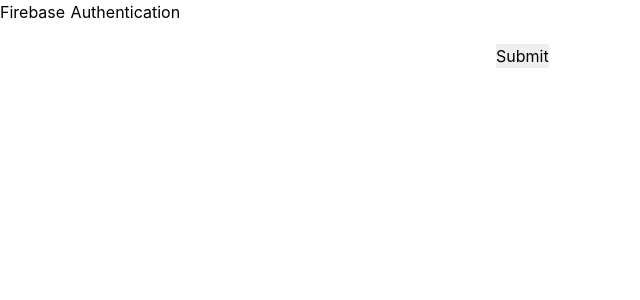
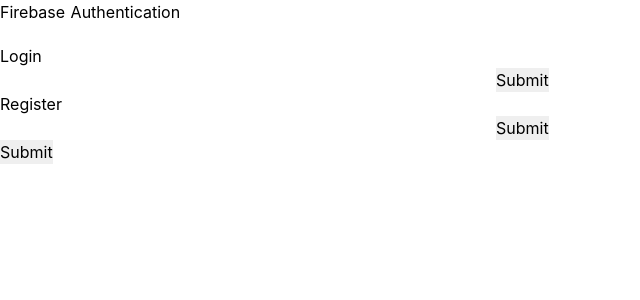
Before and after one commit to sdil/graphql-chat, a Nuxt app in the folder frontend/: page /login in a window 1280 px wide. Shown: the top 300 px of the page, without its empty margins (0-640 px from the left). Built offline with nearby package versions, Linux system fonts and the light colour scheme.

Commit message:
Integrate with google login & fix the env variable load

```diff
--- a/frontend/nuxt.config.js
+++ b/frontend/nuxt.config.js
@@ -1,19 +1,5 @@
 
 export default {
-
-  env: {
-    baseUrl: process.env.BASE_URL || 'http://localhost:3000',
-    apiKey: process.env.API_KEY,
-    authDomain: process.env.AUTH_DOMAIN,
-    databaseURL: process.env.DATABASE_URL,
-    projectId: process.env.PROJECT_ID,
-    storageBucket: process.env.STORAGE_BUCKET,
-    messagingSenderId: process.env.MESSENGER_SENDER_ID,
-    appId: process.env.APP_ID,
-    measurementId: process.env.MEASUREMENT_ID,
-    httpEndpoint: process.env.HTTP_ENDPOINT || 'http://localhost:8080/v1/graphql',
-    wsEndpoint: process.env.WS_ENDPOINT || 'ws://localhost:8080/v1/graphql',
-  },
   /*
   ** Nuxt target
   ** See https://nuxtjs.org/api/configuration-target
@@ -71,14 +57,14 @@
     // This config is generated by Firebase
     // Create a new app in Firebase and they'll give these configs
     config: {
-      apiKey: process.env.apiKey,
-      authDomain: process.env.authDomain,
-      databaseURL: process.env.databaseURL,
-      projectId: process.env.projectId,
-      storageBucket: process.env.storageBucket,
-      messagingSenderId: process.env.messagingSenderId,
-      appId: process.env.appId,
-      measurementId: process.env.measurementId,
+      apiKey: process.env.API_KEY,
+      authDomain: process.env.AUTH_DOMAIN,
+      databaseURL: process.env.DATABASE_URL,
+      projectId: process.env.PROJECT_ID,
+      storageBucket: process.env.STORAGE_BUCKET,
+      messagingSenderId: process.env.MESSENGER_SENDER_ID,
+      appId: process.env.APP_ID,
+      measurementId: process.env.MEASUREMENT_ID,
     },
     services: {
       auth: true
@@ -87,8 +73,8 @@
   apollo: {
     clientConfigs: {
       default: {
-        httpEndpoint: process.env.httpEndpoint,
-        wsEndpoint: process.env.wsEndpoint
+        httpEndpoint: process.env.HTTP_ENDPOINT,
+        wsEndpoint: process.env.WS_ENDPOINT
       },
     }
   },
--- a/frontend/package.json
+++ b/frontend/package.json
@@ -11,9 +11,11 @@
   "dependencies": {
     "@nuxtjs/apollo": "^4.0.1-rc.3",
     "@nuxtjs/axios": "^5.12.0",
+    "@nuxtjs/firebase": "^6.1.1",
     "@nuxtjs/pwa": "^3.0.0-beta.20",
     "apollo-link-ws": "^1.0.20",
     "apollo-utilities": "^1.3.4",
+    "firebase": "^7.21.1",
     "nuxt": "^2.14.0"
   },
   "devDependencies": {
--- a/frontend/pages/login.vue
+++ b/frontend/pages/login.vue
@@ -1,17 +1,27 @@
 <template>
   <div>
     <h3 class="display-1 mb-5">Firebase Authentication</h3>
+    Login
     <div class="links">
       <input type="text" v-model="formData.email" />
       <input type="text" v-model="formData.password" />
       <input @click="signInUser" type="submit" />
     </div>
-    {{authUser}}
+    Register
+    <div class="links">
+      <input type="text" v-model="formData.email" />
+      <input type="text" v-model="formData.password" />
+      <input @click="signInUser" type="submit" />
+    </div>
+
+    <input @click="googleLogin" type="submit" />
   </div>
 </template>
 
 
 <script>
+import firebase from "firebase"
+
 export default {
   data() {
     return {
@@ -22,18 +32,33 @@
     };
   },
   methods: {
+    googleLogin: function (user) {
+      var provider = new firebase.auth.GoogleAuthProvider();
+      provider.addScope("profile");
+      provider.addScope("email");
+      this.$fireAuth.signInWithPopup(provider).then(function (result) {
+        // This gives you a Google Access Token.
+        var token = result.credential.accessToken;
+        // The signed-in user info.
+        var user = result.user;
+        console.log(token)
+        console.log(user)
+      });
+    },
     signInUser: function (user) {
       console.log(this.formData.email);
       console.log(this.formData.password);
       try {
-        console.log(this.$fireAuth.signInWithEmailAndPassword(
-          this.formData.email,
-          this.formData.password)
+        console.log(
+          this.$fireAuth.signInWithEmailAndPassword(
+            this.formData.email,
+            this.formData.password
+          )
         );
       } catch (e) {
         alert(e);
       }
-    //   console.log(this.)
+      //   console.log(this.)
     },
   },
 };
```
Also changed, not shown: 1 other file (tests, documents, lock files or other folders).
